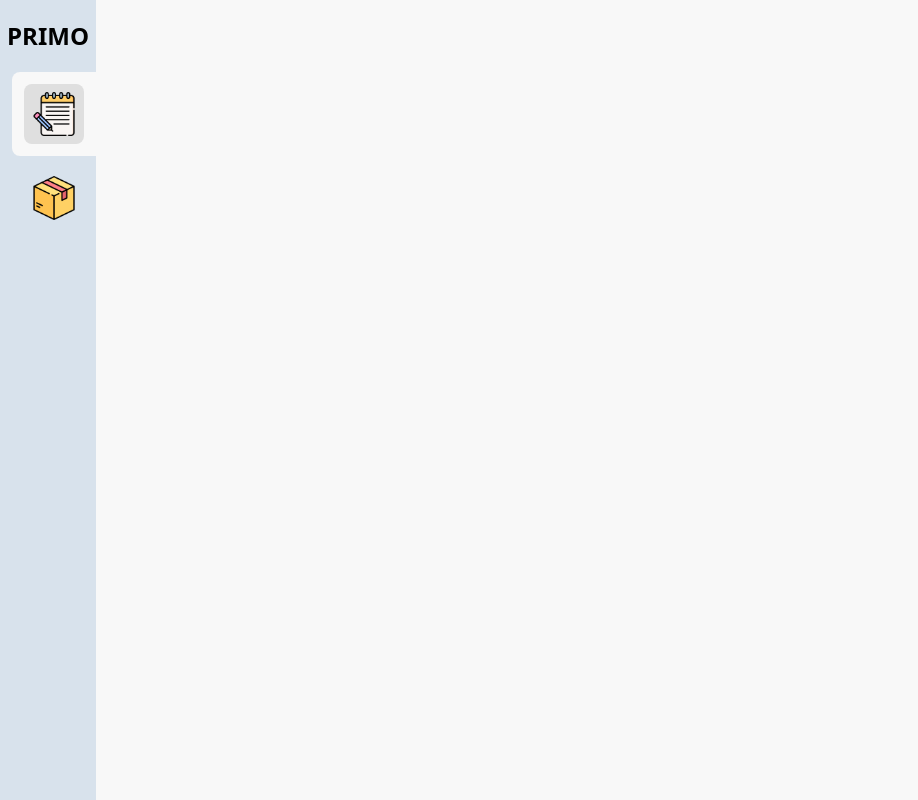
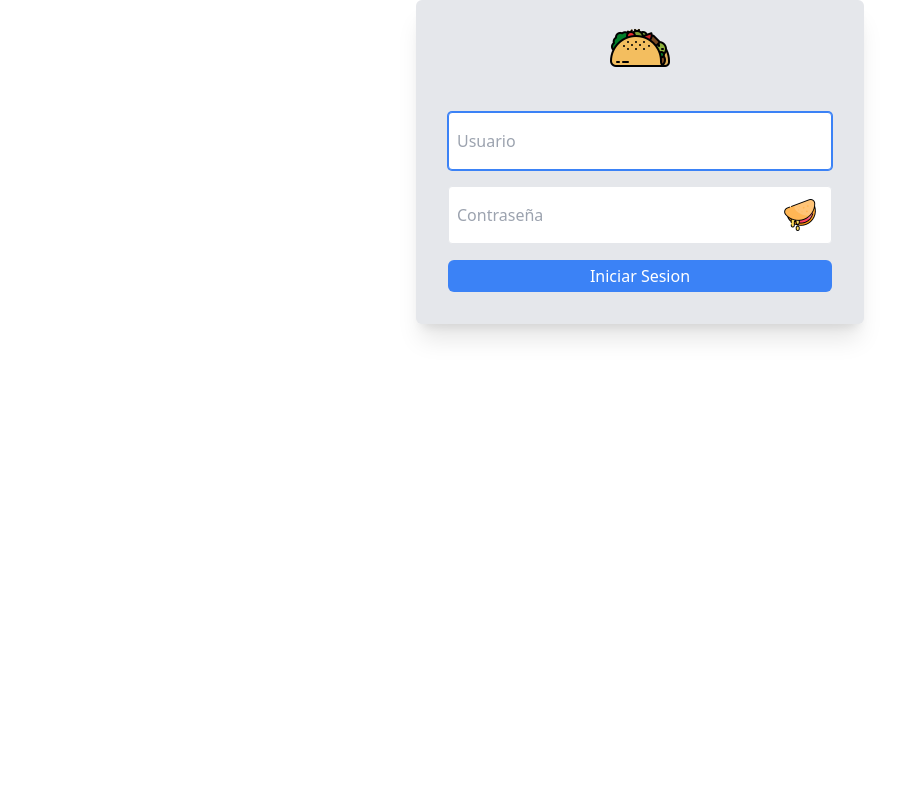
Before and after one commit to TamalitoDePuerco/front, a React (Vite) app in the folder TAQUERIA_EL_PRIMO/: page / in a window 1280 px wide. Shown: the whole page, without its empty margins (0-918 px from the left). Built offline with nearby package versions, Linux system fonts and the light colour scheme.

Commit message:
Rutas
se pudo conectar el desmadre con rutas

```diff
--- a/TAQUERIA_EL_PRIMO/src/App.jsx
+++ b/TAQUERIA_EL_PRIMO/src/App.jsx
@@ -1,18 +1,18 @@
-import { BrowserRouter as Router, Switch, Route } from 'react-router-dom';
-import { useState } from 'react'
-import './App.css'
-import Login from './login/login'
+import React from 'react';
+import { BrowserRouter as Router, Route, Routes} from 'react-router-dom';
+import './App.css';
+import Login from './login/login';
+import Menu from './menu/menu';
 
 function App() {
-  const [count, setCount] = useState(0)
-
   return (
-    <main className='bg-red-800 h-screen grid content-center'>
-      <div className='container mx-auto '>
-        <Login/>
-      </div>
-    </main>
-  )
+    <Router>
+      <Routes>
+        <Route exac path="/" element={<Login />} />
+        <Route exac path="/menu" element={<Menu />} />
+      </Routes>
+    </Router>
+  );
 }
 
-export default App
+export default App;
--- a/TAQUERIA_EL_PRIMO/src/main.jsx
+++ b/TAQUERIA_EL_PRIMO/src/main.jsx
@@ -6,6 +6,6 @@ import Menu from './menu/menu'
 
 ReactDOM.createRoot(document.getElementById('root')).render(
   <React.StrictMode>
-    <Menu/>
+    <App/>
   </React.StrictMode>,
 )
```
